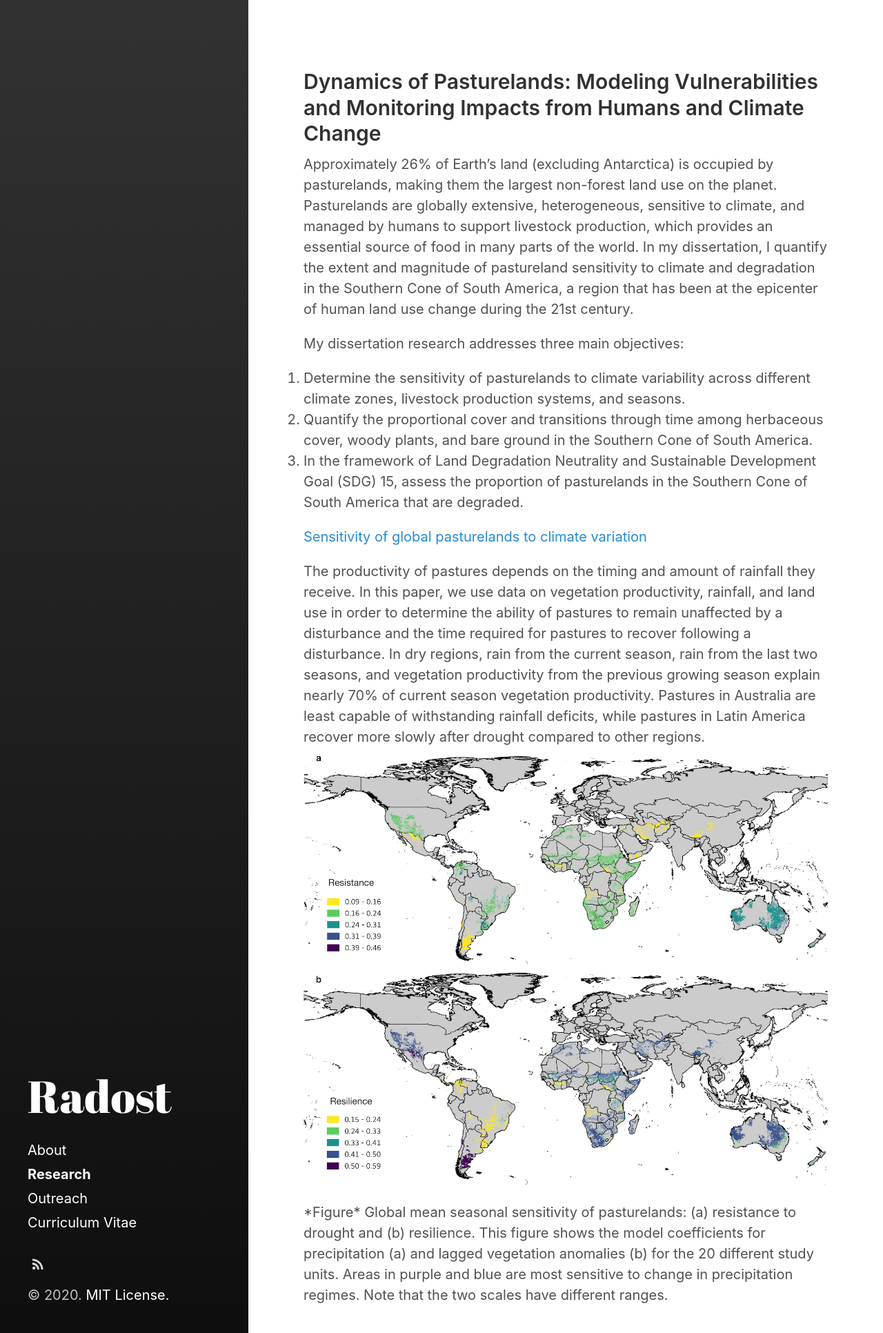
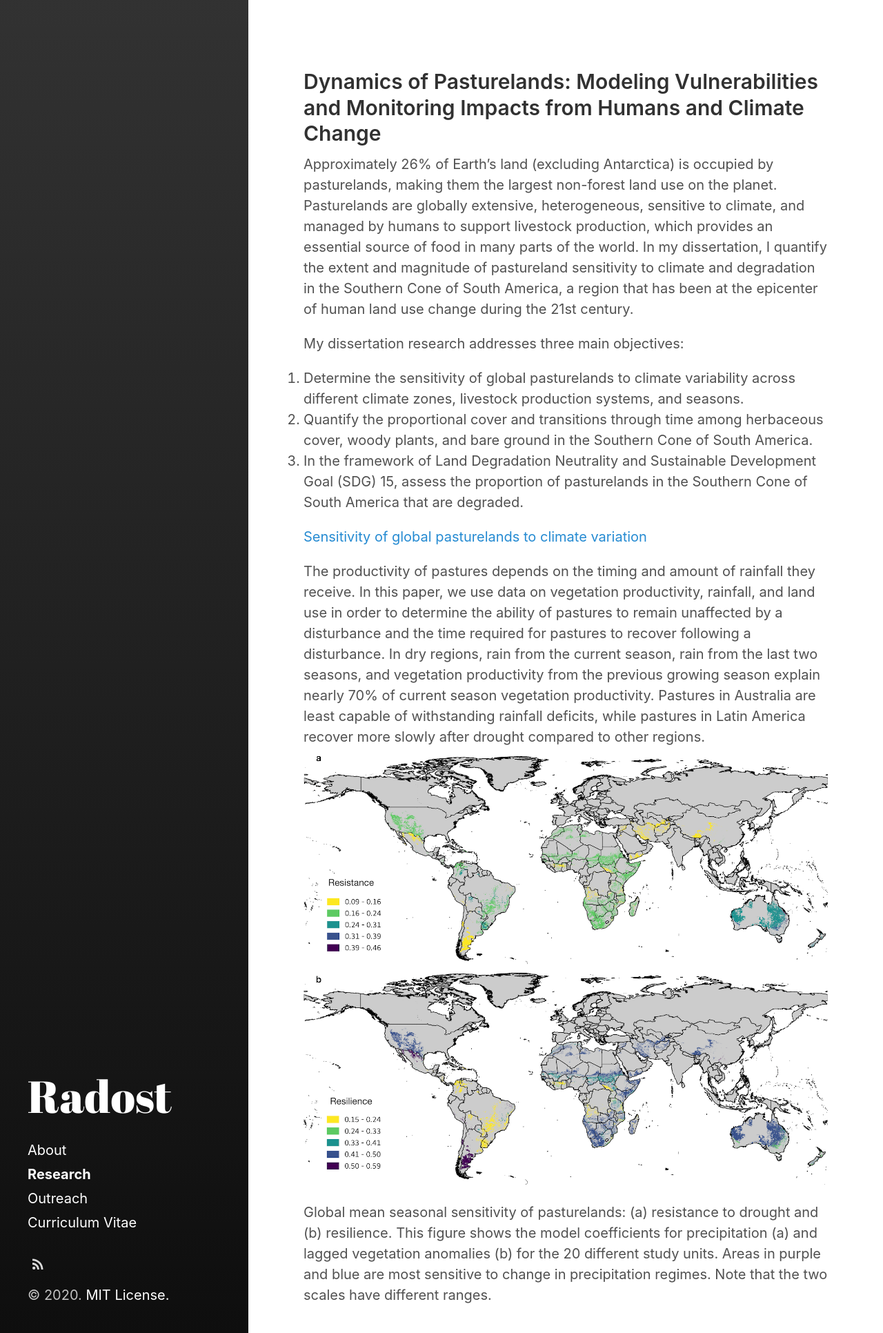
Before and after one commit to rkstan/rkstan.github.io, a Jekyll site: the page built from research.md, in a window 1280 px wide. Shown: the whole page at 69% size. Built offline with Jekyll 4.4.1, drawn with Linux system fonts in a browser that asks for light colours; nearby versions of some CDN libraries.

Commit message:
edited text

```diff
--- a/research.md
+++ b/research.md
@@ -11,7 +11,7 @@ Approximately 26% of Earth’s land (excluding Antarctica) is occupied by pastur
 
 My dissertation research addresses three main objectives:
 
-1. Determine the sensitivity of pasturelands to climate variability across different climate zones, livestock production systems, and seasons.
+1. Determine the sensitivity of global pasturelands to climate variability across different climate zones, livestock production systems, and seasons.
 2. Quantify the proportional cover and transitions through time among herbaceous cover, woody plants, and bare ground in the Southern Cone of South America.
 3. In the framework of Land Degradation Neutrality and Sustainable Development Goal (SDG) 15, assess the proportion of pasturelands in the Southern Cone of South America that are degraded.
 
@@ -20,4 +20,4 @@ My dissertation research addresses three main objectives:
 
 <img style="float: center;" src="../images/Figure5_new_full.png" width="800" height="600">
 
-*Figure* Global mean seasonal sensitivity of pasturelands: (a) resistance to drought and (b) resilience. This figure shows the model coefficients for precipitation (a) and lagged vegetation anomalies (b) for the 20 different study units. Areas in purple and blue are most sensitive to change in precipitation regimes. Note that the two scales have different ranges.
+Global mean seasonal sensitivity of pasturelands: (a) resistance to drought and (b) resilience. This figure shows the model coefficients for precipitation (a) and lagged vegetation anomalies (b) for the 20 different study units. Areas in purple and blue are most sensitive to change in precipitation regimes. Note that the two scales have different ranges.
```
